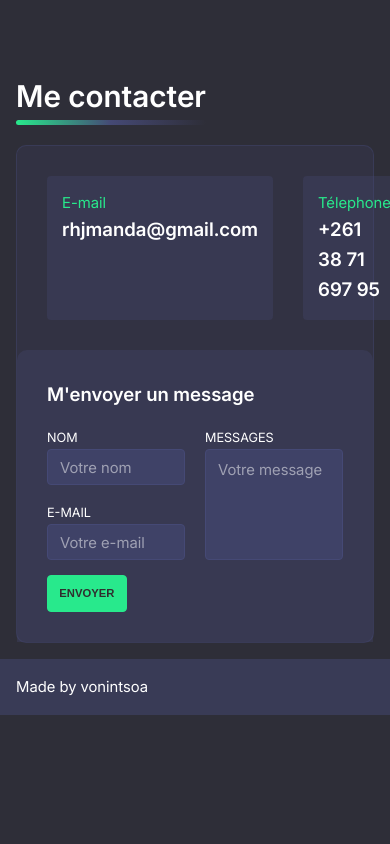
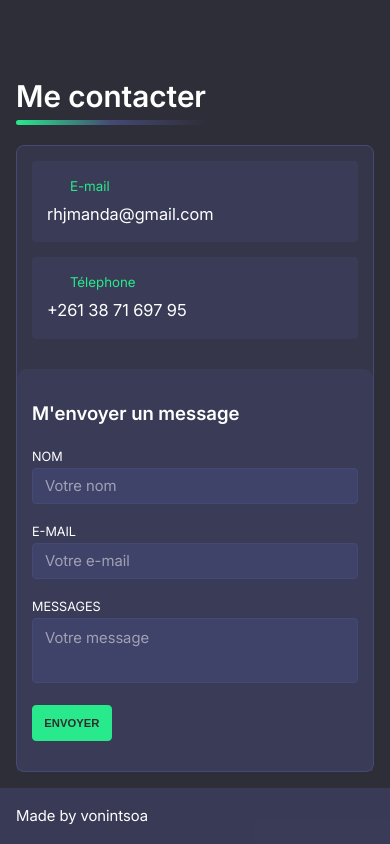
Before and after one commit to manda07tsou/portfolio, a React (Vite) app: page / in a window 390 px wide. Shown: the part 3500-4344 px from the top of the page. Before the commit the page ends 4215 px from the top, so only its background shows below. Built offline with nearby package versions, Linux system fonts and the light colour scheme.

Commit message:
responsive contact section

```diff
--- a/src/assets/styles/_contacts.scss
+++ b/src/assets/styles/_contacts.scss
@@ -1,62 +1,125 @@
-.contact__section{
-   background-color: rgb(var(--bg-light)/.3);
-}
-
-//contact
 .contact__box{
    background-color: rgb(var(--bg-light)/.3);
    border: 1px solid rgb(var(--bg-light));
-   display: grid;
-   grid-template-columns: 3fr 5fr;
    margin-top: 20px;
    border-radius: 8px;
-   overflow: hidden;
 }
 
-.contact__form{
-   padding: 2em;
-}
-
-.contact__socio{
-   background-color: rgb(var(--bg-light)/.6);
+.contact__box-header{
    padding: 1em;
 }
 
+.contact__item{
+   padding: 1em;
+   background-color: rgb(var(--bg-light)/.3);
+   border-radius:4px;
+   margin-bottom: 1em;
 
-//contact1
-.contact1__box{
-   border:1px solid rgb(var(--bg-light)/.4);
-   background-color: rgb(var(--bg-light)/.2);
-   border-radius:10px;
-   margin-top: 20px;
+   .icon{
+      width: 1.4em;
+      height: 1.4em;
+      margin-right: .3em;
+   }
+}
 
-   .contact1__box-header{
+.contact__info{
+   font-size: 1.1em;
+   margin-top: .2em;
+}
+
+.contact__box-body{
+   background-color: rgb(var(--bg-light)/.3);
+   padding: 2em 1em;
+   margin: 0;
+   border-radius: 10px 10px 0 0;
+}
+
+@media (min-width: 900px){
+   .contact__box-header{
       display: grid;
       grid-template-columns: repeat(3, 1fr);
-      column-gap: 2em;
+      column-gap: 1em;
       padding: 2em;
    }
 
    .contact__item{
-      padding: 1em;
-      background-color: rgb(var(--bg-light)/.3);
-      border-radius:4px;
+      margin: 0;
    }
 
    .contact__box-body{
-      background-color: rgb(var(--bg-light)/.3);
       padding: 2em;
-      margin: 0;
-      border-radius: 10px 10px 0 0;
    }
 
-   .contact1__form .form__grid{
+   .form__grid{
       display: grid;
       grid-template-columns: 1fr 1fr;
-      column-gap: 20px;
+      column-gap: 1em;
+   }
 
-      textarea{
-         height: 82%;
-      }
+   .contact__form textarea{
+      height: 82%;
    }
 }
+// .contact__section{
+//    background-color: rgb(var(--bg-light)/.3);
+// }
+
+
+//contact
+// .contact__box{
+//    background-color: rgb(var(--bg-light)/.3);
+//    border: 1px solid rgb(var(--bg-light));
+//    display: grid;
+//    grid-template-columns: 3fr 5fr;
+//    margin-top: 20px;
+//    border-radius: 8px;
+//    overflow: hidden;
+// }
+
+// .contact__form{
+//    padding: 2em;
+// }
+
+// .contact__socio{
+//    background-color: rgb(var(--bg-light)/.6);
+//    padding: 1em;
+// }
+
+
+// //contact1
+// .contact1__box{
+//    border:1px solid rgb(var(--bg-light)/.4);
+//    background-color: rgb(var(--bg-light)/.2);
+//    border-radius:10px;
+//    margin-top: 20px;
+
+//    .contact1__box-header{
+//       display: grid;
+//       grid-template-columns: repeat(3, 1fr);
+//       column-gap: 2em;
+//       padding: 2em;
+//    }
+
+//    .contact__item{
+//       padding: 1em;
+//       background-color: rgb(var(--bg-light)/.3);
+//       border-radius:4px;
+//    }
+
+//    .contact__box-body{
+//       background-color: rgb(var(--bg-light)/.3);
+//       padding: 2em;
+//       margin: 0;
+//       border-radius: 10px 10px 0 0;
+//    }
+
+//    .contact1__form .form__grid{
+//       display: grid;
+//       grid-template-columns: 1fr 1fr;
+//       column-gap: 20px;
+
+//       textarea{
+//          height: 82%;
+//       }
+//    }
+// }
--- a/src/assets/styles/_utils.scss
+++ b/src/assets/styles/_utils.scss
@@ -14,6 +14,10 @@
 
 .text-center{
    text-align: center;
+}
+
+.text-small{
+    font-size: .9em;
 }
 
 .bg-light{
--- a/src/templates/Contacts.tsx
+++ b/src/templates/Contacts.tsx
@@ -1,64 +1,30 @@
+import { Icon } from "../components/icons/icon";
+
 export function Contacts(){
-   return <><Contact1/></>
-}
-
-export function Contact(){
-      return <div className="section" id="contacts">
-      <div className="section__header">
-         <div className="section__title">Me contacter</div>
-      </div>
-      <div className="contact__box">
-         <div className="contact__socio">
-            <h5>Coodonnées</h5>
-            <div className="mt-2">
-               <p>E-mail</p>
-               <h6>rhjmanda@gmail.com</h6>
-            </div>
-            <div className="mt-2">
-               <p>Télephone</p>
-               <h6>+261 38 71 697 95</h6>
-            </div>
-         </div>
-         <div className="contact__form">
-            <h6>M'envoyer un message</h6>
-            <form action="">
-               <div className="form-group">
-                  <label htmlFor="">Nom</label>
-                  <input className="form-control" id="name" placeholder="Votre nom"></input>
-               </div>
-               <div className="form-group">
-                  <label htmlFor="">E-mail</label>
-                  <input className="form-control" id="name" placeholder="Votre e-mail"></input>
-               </div>
-               <div className="form-group">
-                  <label htmlFor="">Messages</label>
-                  <textarea className="form-control" placeholder="Votre message"></textarea>
-               </div>
-               <button className="btn btn-primary">Envoyer</button>
-            </form>
-         </div>
-      </div>
-   </div>
-}
-export function Contact1(){
-   return (
+   return <>
       <div className="section" id="contacts">
          <div className="section__header">
             <div className="section__title">Me contacter</div>
          </div>
-         <div className="contact1__box">
-            <div className="contact1__box-header">
+         <div className="contact__box">
+            <div className="contact__box-header">
                <div className="contact__item">
-                  <p className="text-primary">E-mail</p>
-                  <h6>rhjmanda@gmail.com</h6>
+                  <p className="text-primary text-small flex">
+                     <Icon name={"icon-mail"}/>
+                     E-mail
+                  </p>
+                  <div className="contact__info">rhjmanda@gmail.com</div>
                </div>
                <div className="contact__item">
-                  <p className="text-primary">Télephone</p>
-                  <h6>+261 38 71 697 95</h6>
+                  <p className="text-primary text-small flex">
+                     <Icon name={"icon-phone"}/>
+                     Télephone
+                  </p>
+                  <div className="contact__info">+261 38 71 697 95</div>
                </div>
             </div>
             <div className="contact__box-body">
-               <div className="contact1__form">
+               <div className="contact__form">
                   <h6 className="mb-3">M'envoyer un message</h6>
                   <form action="">
                      <div className="form__grid">
@@ -85,5 +51,5 @@ export function Contact1(){
             </div>
          </div>
       </div>
-   )
+   </>
 }
```
Also changed, not shown: src/assets/icons/home.svg (deleted).
